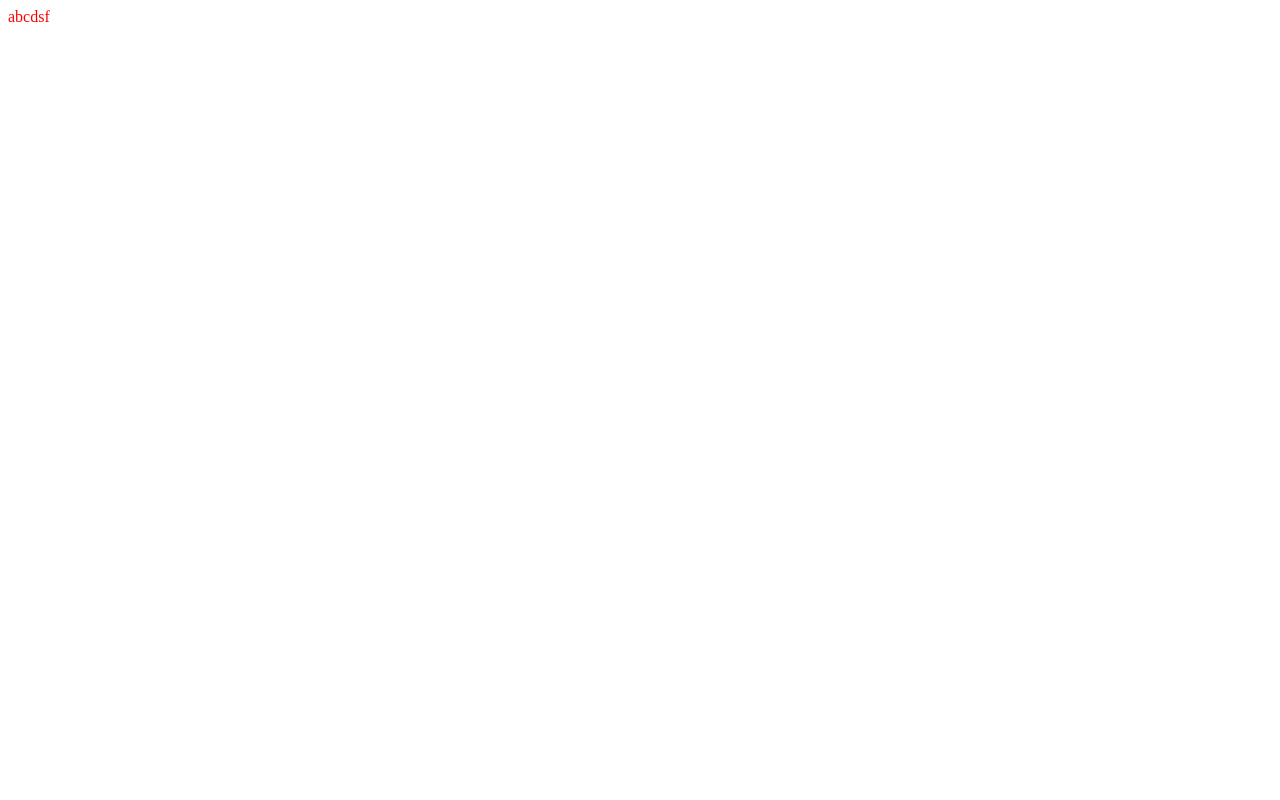
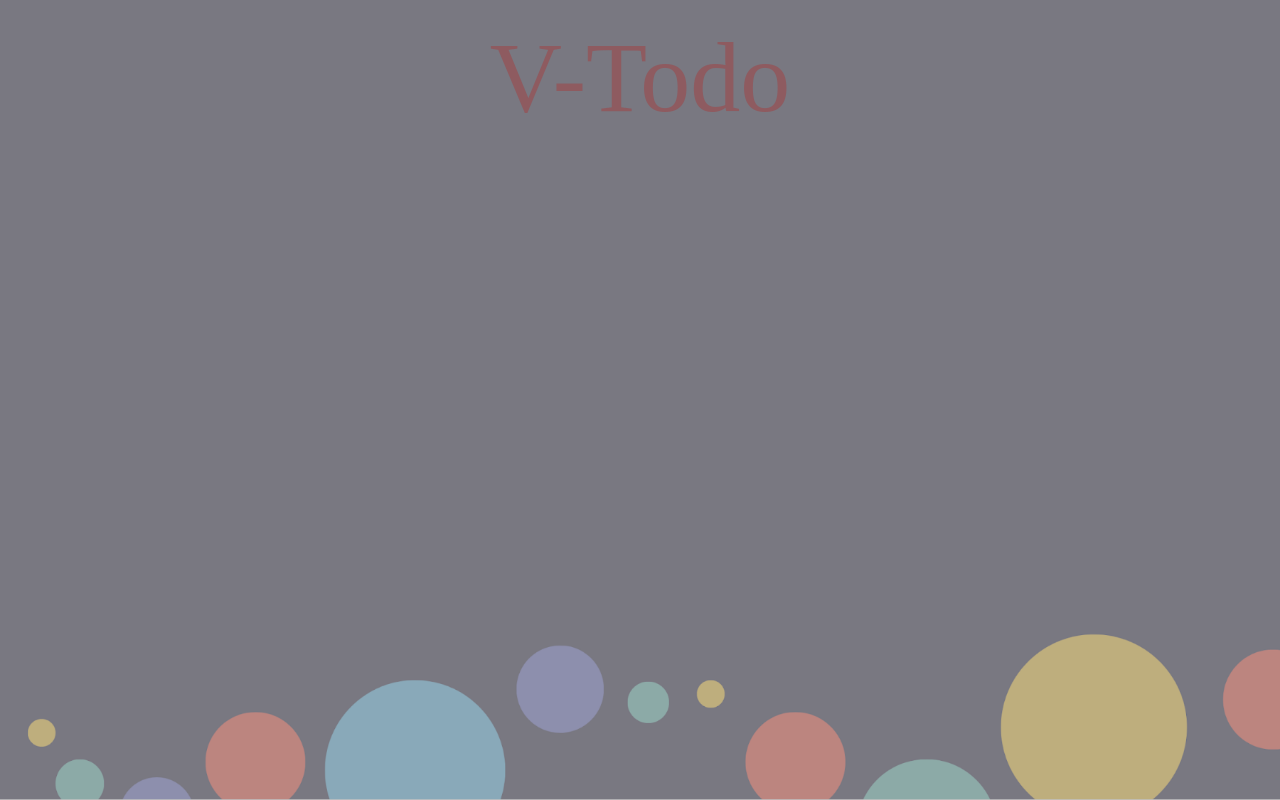
Before and after one commit to Yikhan/Vue-ToDo, a Vue app: page / in a window 1280 px wide. Built offline with nearby package versions, Linux system fonts and the light colour scheme; the HTML template or start-up script is replaced by a standard one.

Commit message:
add basic components and implement header

```diff
--- a/src/app.vue
+++ b/src/app.vue
@@ -1,20 +1,34 @@
 <template>
-    <div id="test">{{ text }}</div>
+    <div id="app">
+        <div id="cover"></div>
+        <Header></Header>
+    </div>
 </template>
 
 <script>
+import Header from './todo/header.vue'
+
 export default {
-    data() {
-        return {
-            text: "abcdsf"
-        }
-    },
-
+  components: {
+      Header,
+  }
 }
 </script>
 
-<style>
-#test{
-    color: red;
-}
+<style lang="stylus" scoped>
+#app
+    position absolute
+    left 0
+    right 0
+    top 0
+    bottom 0
+    #cover
+        position absolute
+        left 0
+        right 0
+        top 0
+        bottom 0
+        background-color #999
+        opacity .6
+        z-index -1
 </style>
--- /dev/null
+++ b/src/assets/styles/global.styl
@@ -0,0 +1,13 @@
+html, body {
+  margin: 0
+  padding: 0
+  width: 100%
+  height: 100%
+}
+body {
+  background: url('../images/bg01.png') no-repeat
+  background-size: cover
+  font-size: 14px
+  color: #4d4d4d
+  font-weight: 300
+}
--- a/src/index.js
+++ b/src/index.js
@@ -1,5 +1,7 @@
 import Vue from 'vue'
 import App from './app.vue'
+
+import './assets/styles/global.styl'
 
 
 const root = document.createElement('div')
--- /dev/null
+++ b/src/todo/header.vue
@@ -0,0 +1,16 @@
+<template>
+  <header class="main-header">
+    <h1>V-Todo</h1>
+  </header>
+</template>
+
+<style lang="stylus" scoped>
+.main-header
+  text-align center
+  h1
+    font-size 100px
+    color rgba(175, 47, 47, 0.4)
+    font-weight 100
+    margin 20px
+
+</style>
--- a/webpack.config.js
+++ b/webpack.config.js
@@ -31,9 +31,9 @@ const config = {
                 ]
             },
             {
-                test: /\.styl$/,
+                test: /\.styl(us)?$/,
                 use: [
-                    'style-loader',
+                    'vue-style-loader',
                     'css-loader',
                     {
                         loader: 'postcss-loader',
```
Also changed, not shown: src/todo/footer.jsx (added), src/todo/item.vue (added), src/todo/tabs.vue (added), src/todo/todo.vue (added).
